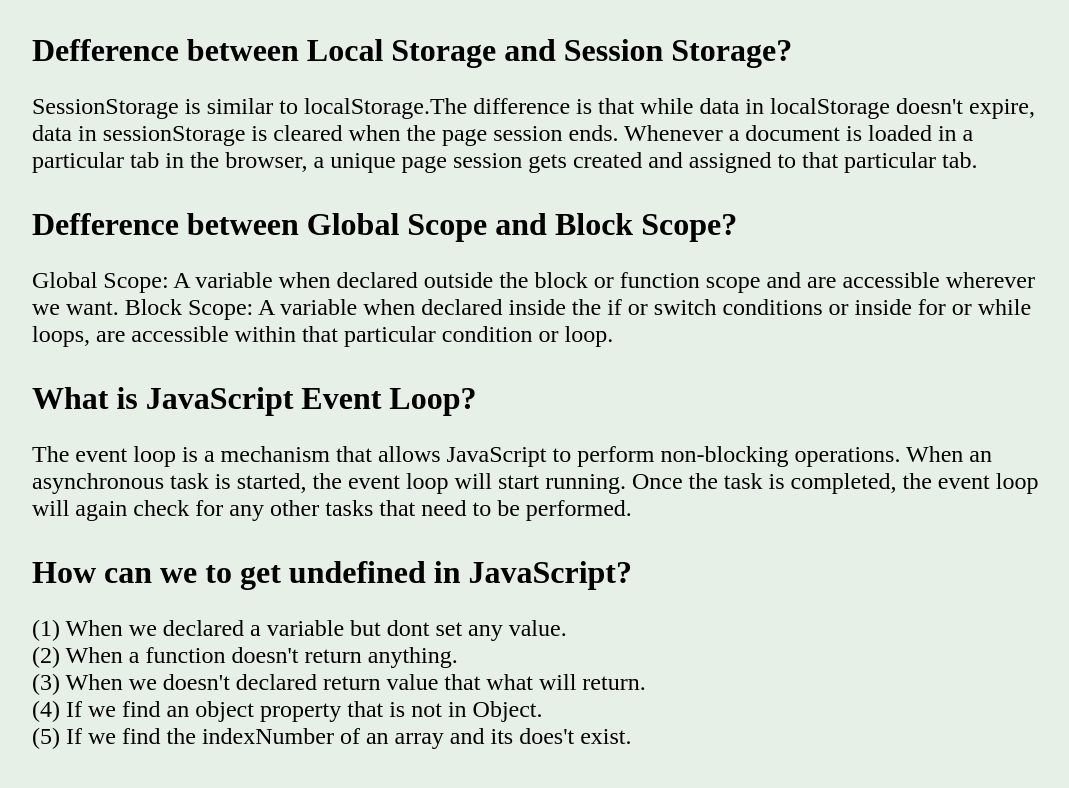
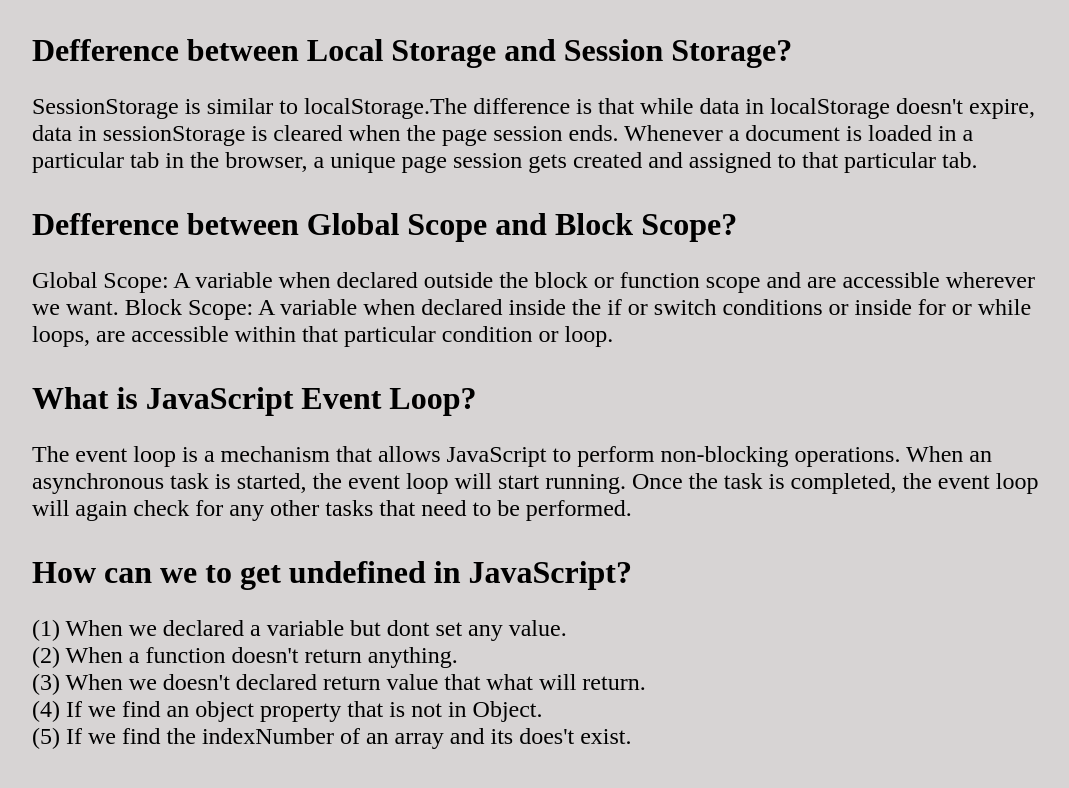
Before and after one commit to taninrahman21/typing-speed-cheak, a plain HTML site: page blog.html in a window 1280 px wide. Shown: the whole page, without its empty margins (96-1165 px from the left). Drawn offline with Linux system fonts and the light colour scheme.

Commit message:
Remove all console and ready to submit

```diff
--- a/blog.html
+++ b/blog.html
@@ -5,11 +5,12 @@
   <meta http-equiv="X-UA-Compatible" content="IE=edge">
   <meta name="viewport" content="width=device-width, initial-scale=1.0">
   <title>Blogs</title>
+  <!-- Start Blogs CSS -->
   <style>
     body{
       margin: 0;
       padding: 0;
-      background: rgb(231, 240, 231);
+      background: rgb(215, 212, 212);
       font-family:'Times New Roman', Times, serif;
     }
     .blog-section{
@@ -27,6 +28,7 @@
   </style>
 </head>
 <body>
+  <!-- Start Blog Section -->
   <section class="blog-section">
     <article class="blog">
       <h1>Defference between Local Storage and Session Storage?</h1>
--- a/script.js
+++ b/script.js
@@ -56,7 +56,6 @@ const typeController = (e) => {
 };
 
 const validate = (key) => {
-  console.log(questionText[userText.length - 1]);
   if (key === questionText[userText.length - 1]) {
     return true;
   }
```
